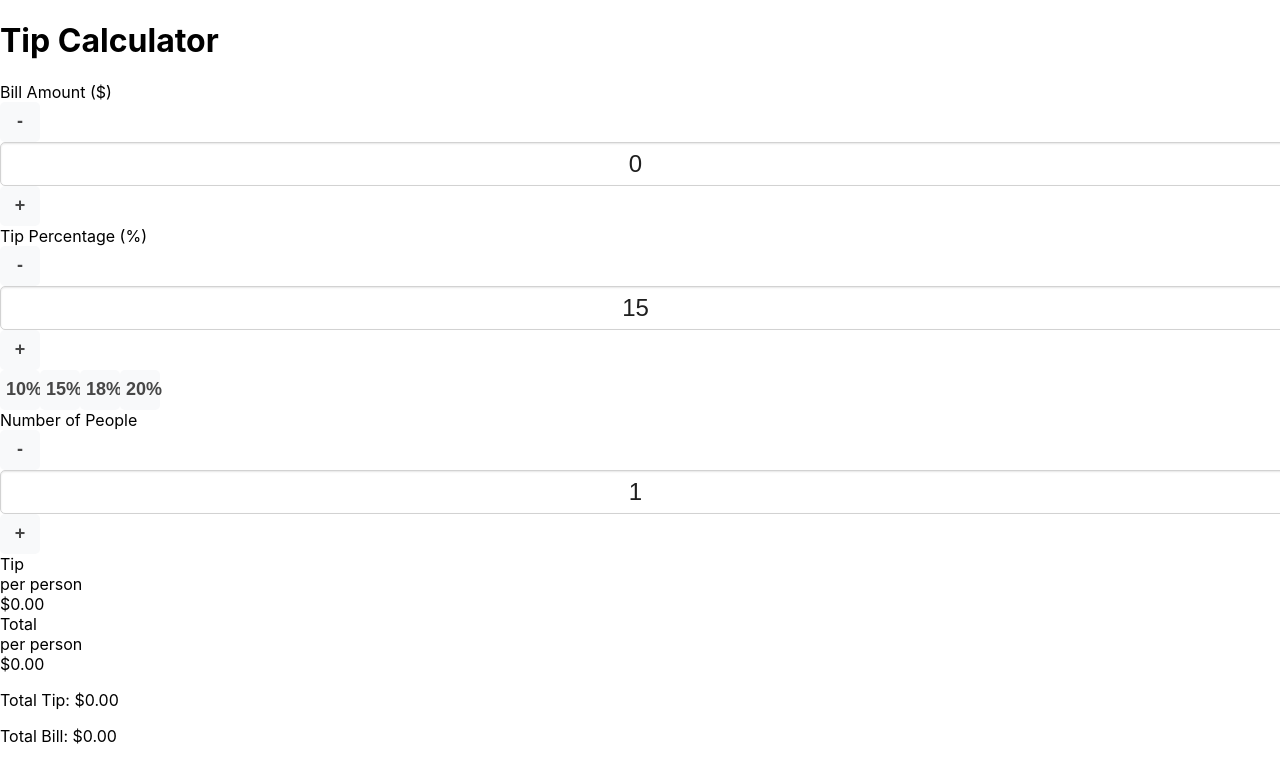
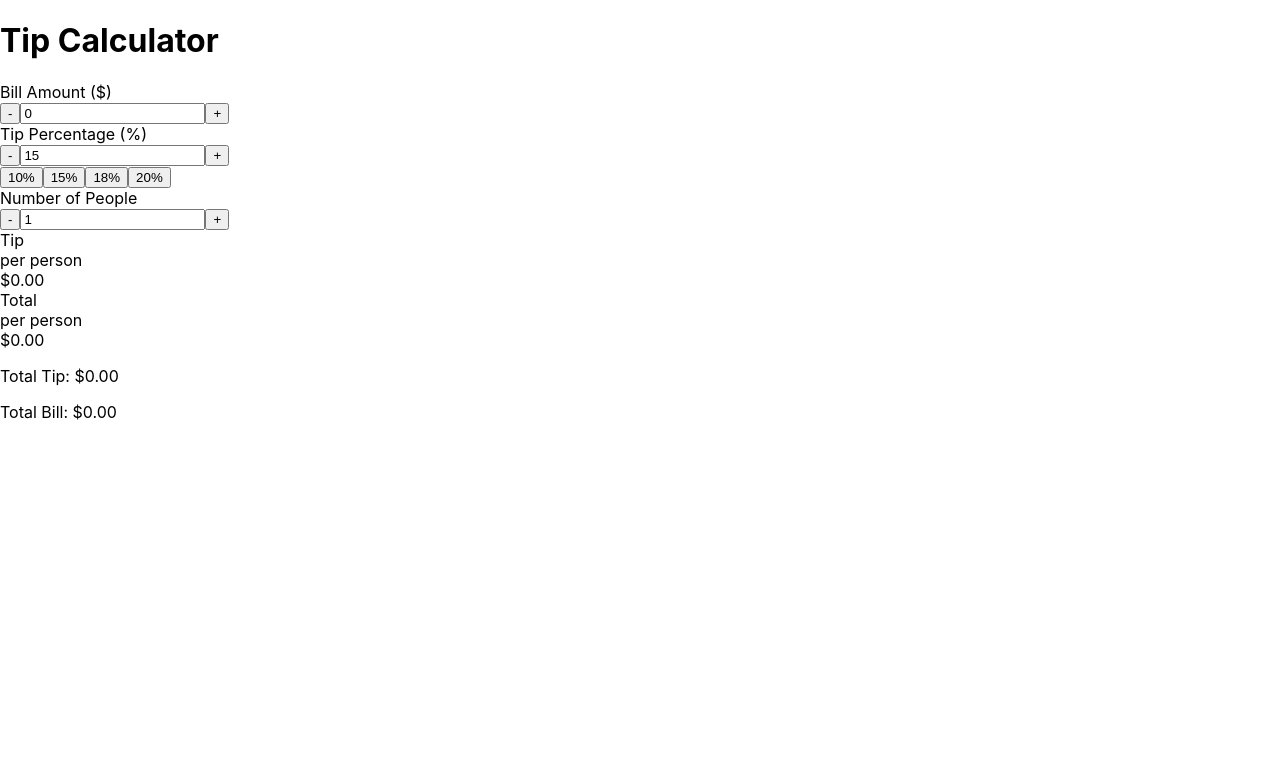
Before and after one commit to Joshkaki00/react-tip-calculator, a React (Create React App) app: page / in a window 1280 px wide. Shown: the top 782 px of the page. Built offline with nearby package versions, Linux system fonts and the light colour scheme.

Commit message:
installed tailwind

```diff
--- a/package.json
+++ b/package.json
@@ -35,5 +35,8 @@
       "last 1 firefox version",
       "last 1 safari version"
     ]
+  },
+  "devDependencies": {
+    "tailwindcss": "^3.4.17"
   }
 }
--- a/src/App.js
+++ b/src/App.js
@@ -1,4 +1,4 @@
-import './App.css';
+//import './App.css';
 import TipCalculator from './components/TipCalculator';
 
 const App = () => {
--- /dev/null
+++ b/tailwind.config.js
@@ -0,0 +1,8 @@
+/** @type {import('tailwindcss').Config} */
+module.exports = {
+  content: [],
+  theme: {
+    extend: {},
+  },
+  plugins: [],
+}
```
Also changed, not shown: 1 other file (tests, documents, lock files or other folders).
